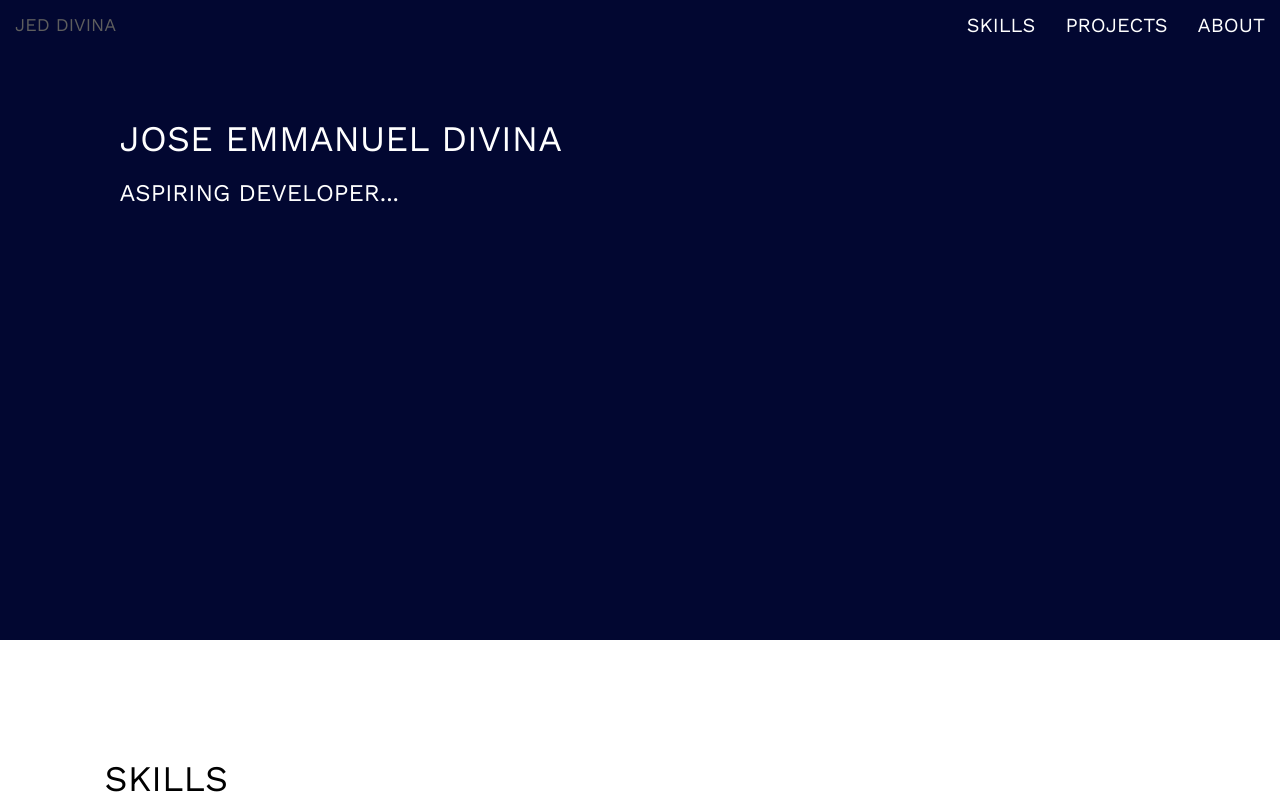
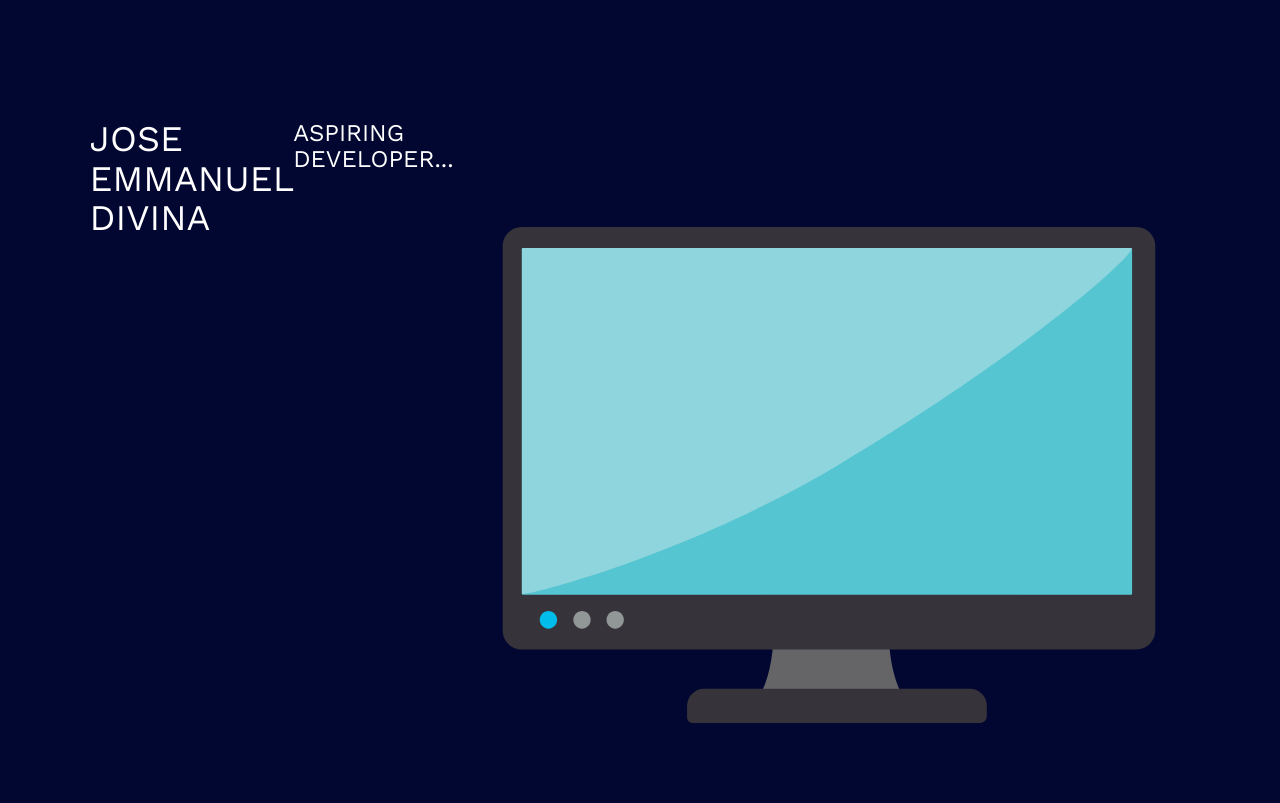
Before and after one commit to JEDivina/My-Website, a plain HTML site: page html/index.html in a window 1280 px wide. Shown: the top 803 px of the page. Drawn offline with nearby package versions, Linux system fonts and the light colour scheme.

Commit message:
added computer SVG, removed horizontal navbar

```diff
--- a/css/index.css
+++ b/css/index.css
@@ -1,6 +1,7 @@
 body, html {
 
 font-family: "Work Sans",Helvetica,Arial,sans-serif !important;
+
 }
 
 *, *:before, *:after {
@@ -84,6 +85,17 @@ section {
 
 */
 
+.intro-container {
+
+  display: flex;
+  justify-content: center;
+}
+
+.intro-object{
+  width: 750px;
+  height: 750px;
+}
+
 
 .flex-container {
   padding: 0;
@@ -103,7 +115,7 @@ section {
 .flex-item {
 
   padding: 5px;
-  width: 25%;
+  /*width: 25%;*/
   line-height: 150px;
   color: white;
   font-weight: bold;
@@ -113,6 +125,23 @@ section {
   display: block;
 
 }
+
+/*
+@media (min-width: 410px) {
+  .flex-container .flex-item {
+    max-width: calc(50% - 10px);
+  }
+}
+@media (min-width: 620px) {
+  .flex-container .flex-item {
+    max-width: calc(33.33333% - 10px);
+  }
+}
+@media (min-width: 830px) {
+  .flex-container .flex-item {
+    max-width: calc(25% - 10px);
+  }
+}*/
 
 .navbar-default .navbar-brand {
     color: white;
@@ -147,7 +176,6 @@ section {
 
 .text {
   color: white;
-  font-family: Work Sans, Helvetica Neue, sans-serif;
 }
 
 .profile{
@@ -174,10 +202,5 @@ footer {
 }
 
 h1, h2, h3, h4 {
-  font-family: Work Sans, Helvetica Neue, sans-serif;
   text-transform: uppercase;
 }
-
-p, ul, nav {
-  font-family: Work Sans, Helvetica Neue, sans-serif;
-}
--- a/html/index.html
+++ b/html/index.html
@@ -32,7 +32,7 @@
 
 <body>
 
-<nav class="navbar navbar-default navbar-fixed-top navbar-header z-depth-3 text" role="navigation"><div class="container-fluid">
+<!-- <nav class="navbar navbar-default navbar-fixed-top navbar-header z-depth-3 text" role="navigation"><div class="container-fluid">
   <div class="navbar-header">
     <button type="button" class="navbar-toggle collapsed" data-toggle="collapse" data-target="#navbar" aria-expanded="false" aria-controls="navbar">
       <span class="sr-only">Toggle navigation</span>
@@ -45,21 +45,24 @@
   <div id="navbar" class="navbar-collapse collapse">
     <ul class="nav navbar-nav navbar-right">
       <li><a href="#skills">Skills</a></li>
-      <!--  class="active" -->
       <li><a href="#projects">Projects</a></li>
       <li><a href="#about">About</a></li>
-      <!-- <li><a href="#">Contact</a></li> -->
     </ul>
     </div>
-  </div></nav> <!-- navbar -->
+  </div></nav> -->
 
 <!-- <div class="background-image"> -->
 
 <section id="intro">
-    <div class="container">
-    <div class="col-xs-12">
-      <h1>Jose Emmanuel Divina</h1>
+
+    <div class="intro-container">
+        <h1>Jose Emmanuel Divina</h1>
         <h3>aspiring developer...</h3>
+      <object data="../images/computer.svg" type="image/svg+xml" class="intro-object"></object>
+<!--     <div class="col-xs-12"> -->
+
+
+        <!-- <a target="_blank" href="https://www.vexels.com/vectors/preview/128243/computer-monitor-flat-icon"> Computer monitor flat icon </a> |   Designed by Vexels.com -->
     </div>
 </section>
 
@@ -120,7 +123,7 @@
 
       <div class="row">
       <div class="col-md-6">
-        <h2 class="text-uppercase">About</h2>
+        <h2 class="text-uppercase">About Me</h2>
         <p>Experienced Application Support with a demonstrated history of working in the information technology and services industry. Skilled in OS X, Web Design, Java, HTML, and Video. Strong information technology professional with Bachelor’s Degrees in Computer Science and Music from the University of Virginia.</p>
         <p>I'm now hoping to work in the web development field, preferrably with front-end/user interface development.</p>
         <p>I'm currently brushing up on my coding skills using freeCodeCamp's curriculum, and want to complete the full-stack development path by the end of the year.</p>
```
Also changed, not shown: images/computer.svg (added).
